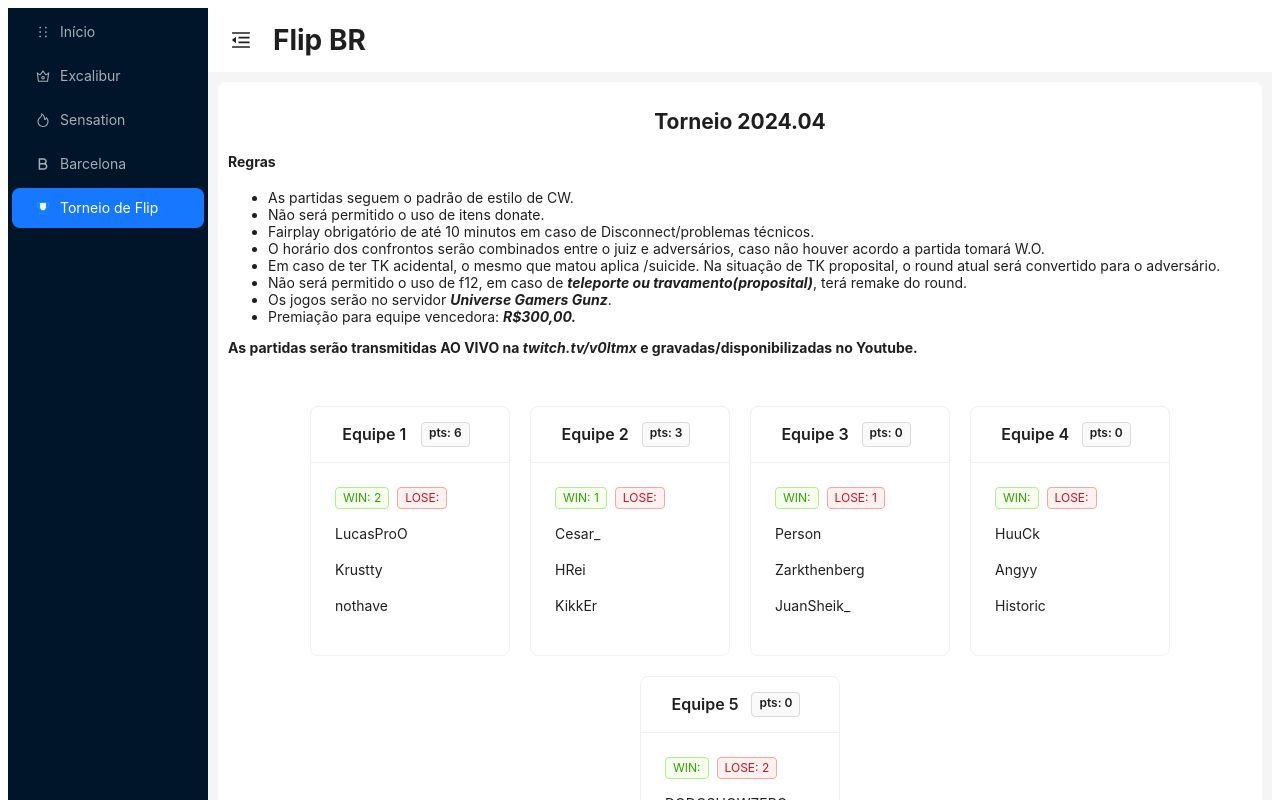
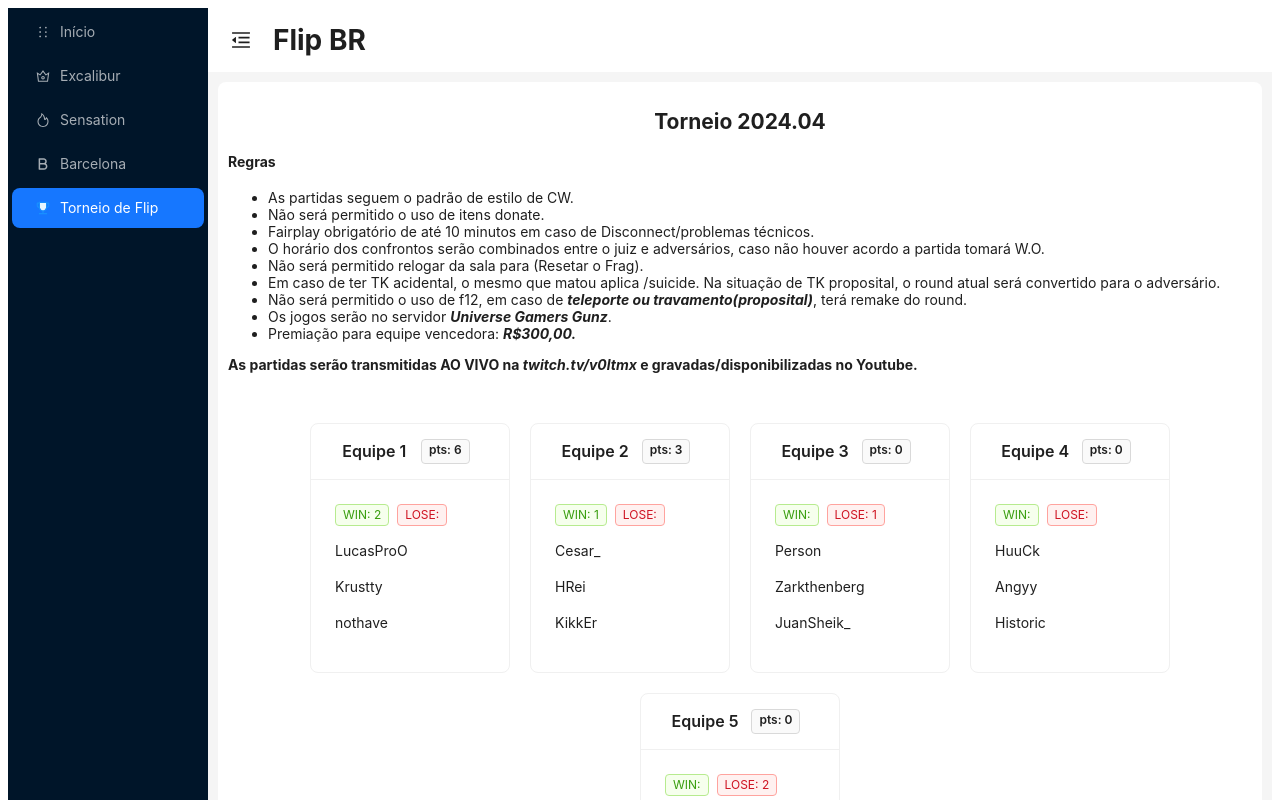
Before and after one commit to v0ltmx/gunzsocial, a Next.js app: page / in a window 1280 px wide. Both pictures are taken after a click on the item "Torneio de Flip". Shown: the top 800 px of the page. Built offline with nearby package versions, Linux system fonts and the light colour scheme.

Commit message:
Nova regra

```diff
--- a/src/Interfaces/Torneio/index.tsx
+++ b/src/Interfaces/Torneio/index.tsx
@@ -103,6 +103,7 @@ export default function Torneio() {
               O horário dos confrontos serão combinados entre o juiz e
               adversários, caso não houver acordo a partida tomará W.O.
             </li>
+            <li>Não será permitido relogar da sala para (Resetar o Frag).</li>
             <li>
               Em caso de ter TK acidental, o mesmo que matou aplica /suicide. Na
               situação de TK proposital, o round atual será convertido para o
```
